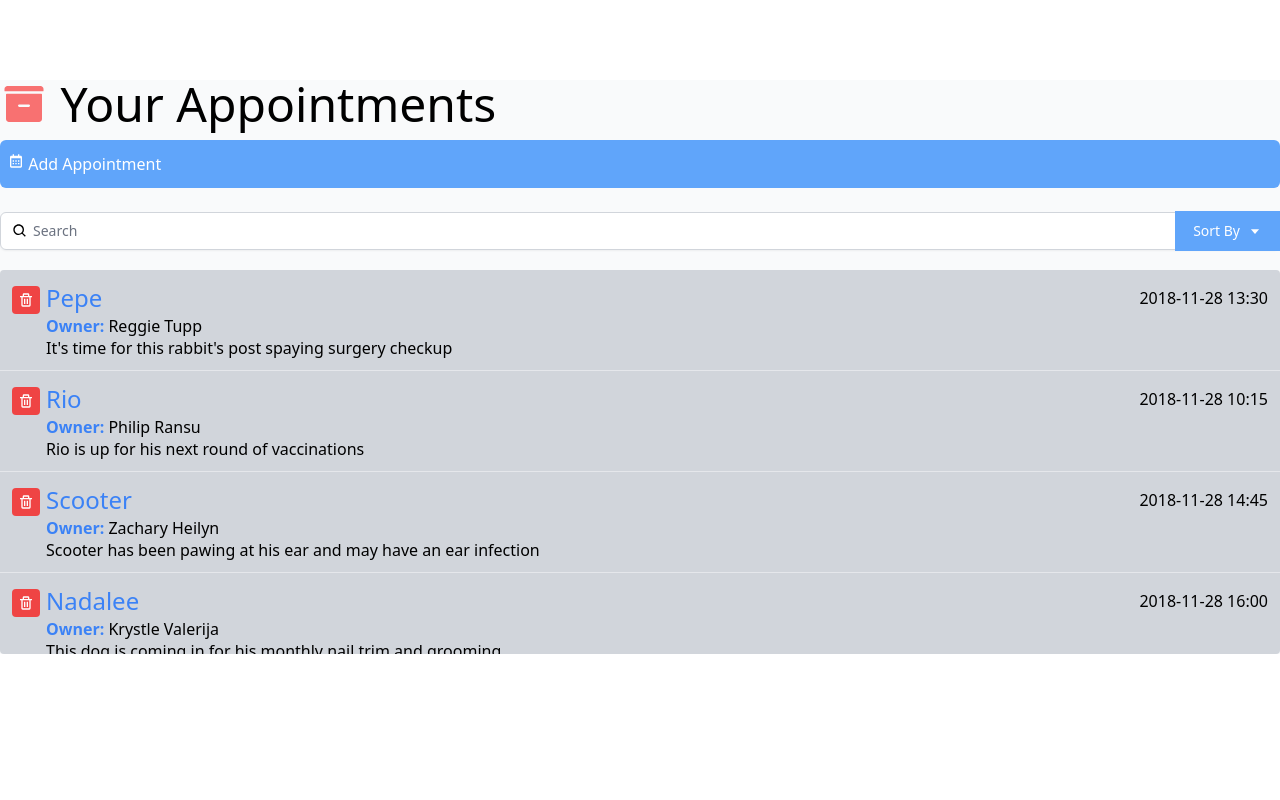
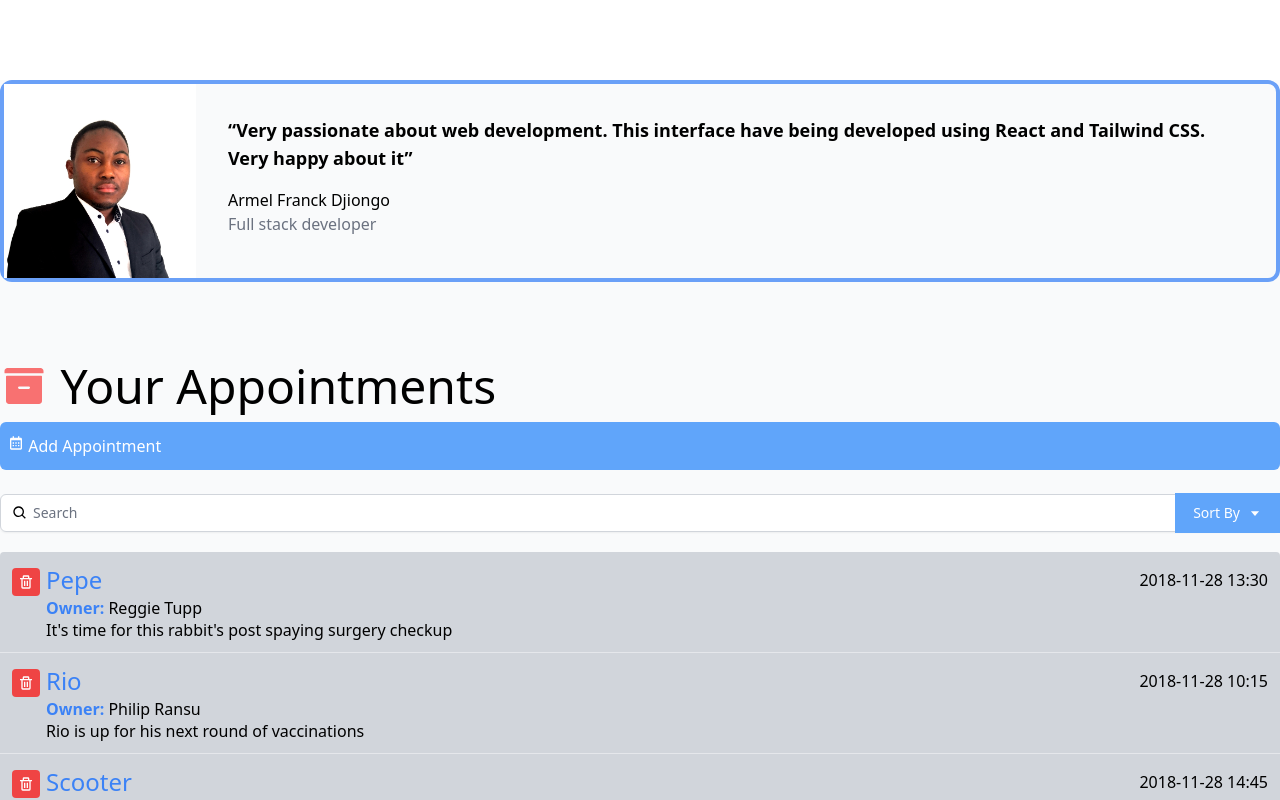
Before and after one commit to Elmabi/appointment-interface, a React (Create React App) app: page / in a window 1280 px wide. Shown: the top 800 px of the page. Built offline with nearby package versions, Linux system fonts and the light colour scheme.

Commit message:
Create Introduction component
1 - Add Introduction's picture
2- Create new component Introduction
3- Add it to the App component

```diff
--- a/src/App.js
+++ b/src/App.js
@@ -3,6 +3,8 @@ import React, { useState, useEffect, useCallback } from "react";
 import AddAppointment from "./components/AddAppointment";
 import AppointmentInfo from "./components/AppointmentInfo";
 import Search from "./components/Search";
+import { Introduction } from "./components/Introduction";
+import myImage from "./bon.jpg";
 
 function App() {
   let [appointmentList, setAppointmentList] = useState([]);
@@ -21,6 +23,7 @@ function App() {
 
   return (
     <div className="App container mx-auto my-20 font-thin bg-gray-50">
+      <Introduction myImage={myImage} />
       <h1 className="text-5xl mb-3 font-medium ">
         <IoIosArchive className="inline-block text-red-400 align-top " /> Your
         Appointments
--- /dev/null
+++ b/src/components/Introduction.js
@@ -0,0 +1,27 @@
+import React from "react";
+
+export function Introduction({ myImage }) {
+  return (
+    <figure class="md:flex border-4 border-blue-500 border-opacity-75 rounded-xl p-8 md:p-0 mb-20">
+      <img
+        class="w-32 h-32 md:w-48 md:h-auto md:rounded-none rounded-full mx-auto"
+        src={myImage}
+        alt="me"
+        width="384"
+        height="512"
+      />
+      <div class="pt-6 md:p-8 text-center md:text-left space-y-4">
+        <blockquote>
+          <p class="text-lg font-semibold">
+            “Very passionate about web development. This interface have being
+            developed using React and Tailwind CSS. Very happy about it”
+          </p>
+        </blockquote>
+        <figcaption class="font-medium">
+          <div class="text-cyan-600">Armel Franck Djiongo</div>
+          <div class="text-gray-500">Full stack developer</div>
+        </figcaption>
+      </div>
+    </figure>
+  );
+}
```
Also changed, not shown: src/bon.jpg (added).
